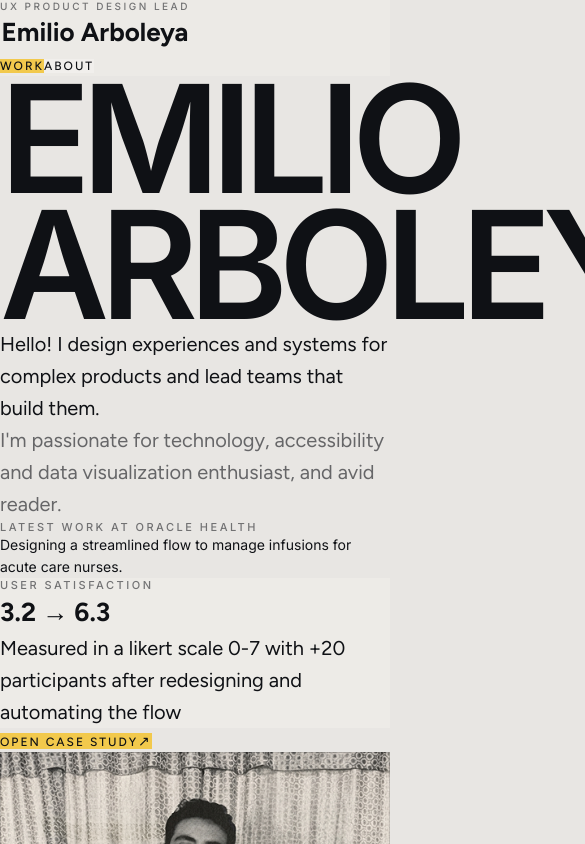
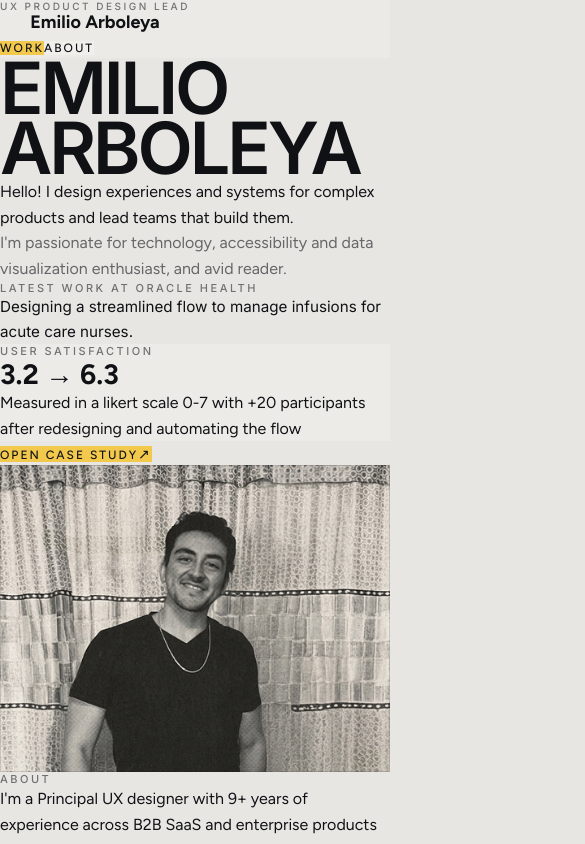
Before and after one commit to tricktrap-design/portfolio, a React (Vite) app: page / in a window 390 px wide. Shown: the top 844 px of the page, 585 px wide, since content can reach past the window. Built offline with nearby package versions, Linux system fonts and the light colour scheme.

Commit message:
Fixed responsive design for tablets and phones

```diff
--- a/src/components/BauhausPortfolioPrototype.tsx
+++ b/src/components/BauhausPortfolioPrototype.tsx
@@ -80,9 +80,9 @@ function HeroInfoCard({
         className="mt-2"
         style={{
           fontFamily: fontStacks.inter,
-          fontSize: "14px",
+          fontSize: "clamp(0.95rem, 1.15vw, 1rem)",
           fontWeight: 400,
-          lineHeight: "22px",
+          lineHeight: "1.6",
           color: colorTokens.text.primary,
         }}
       >
@@ -109,7 +109,7 @@ function Header({
         background: colorTokens.background.header,
       }}
     >
-      <div className="mx-auto flex h-[88px] w-full max-w-[1512px] items-center justify-between gap-4 px-10 py-5">
+      <div className="mx-auto flex min-h-[76px] w-full max-w-[1512px] flex-wrap items-start justify-between gap-x-4 gap-y-3 px-4 py-4 sm:min-h-[88px] sm:items-center sm:px-5 sm:py-5 md:px-8 lg:px-10">
         <button
           aria-label="Go to homepage"
           className="text-left"
@@ -127,10 +127,7 @@ function Header({
           </div>
           <div
             style={{
-              fontFamily: fontStacks.figtree,
-              fontSize: "26px",
-              fontWeight: 700,
-              lineHeight: "40px",
+              ...typeTokens.header.title,
               color: colorTokens.text.primary,
             }}
           >
@@ -138,7 +135,10 @@ function Header({
           </div>
         </button>
 
-        <nav aria-label="Primary" className="flex flex-wrap items-center gap-2">
+        <nav
+          aria-label="Primary"
+          className="flex w-full flex-wrap items-center gap-2 sm:w-auto sm:justify-end"
+        >
           <PortfolioButton
             label="Work"
             onClick={() => onNavigate("home")}
@@ -161,7 +161,7 @@ function Hero({ onOpenCaseStudy }: { onOpenCaseStudy: () => void }) {
       className="relative border-b"
       style={{ borderColor: colorTokens.border.default }}
     >
-      <div className="mx-auto w-full max-w-[1512px] px-5 py-8 md:px-8 lg:px-10 lg:py-[44px] xl:h-[712px]">
+      <div className="mx-auto w-full max-w-[1512px] px-4 py-6 sm:px-5 sm:py-8 md:px-8 lg:px-10 lg:py-[44px] xl:min-h-[712px]">
         <div
           className="absolute inset-y-0 left-[120px] hidden border-l xl:block"
           style={{ borderColor: colorTokens.border.default }}
@@ -175,9 +175,10 @@ function Hero({ onOpenCaseStudy }: { onOpenCaseStudy: () => void }) {
           style={{ borderColor: colorTokens.border.default }}
         />
 
-        <div className="grid h-full gap-8 xl:grid-cols-[912px_480px] xl:gap-10">
+        <div className="grid h-full gap-8 xl:grid-cols-[minmax(0,1.9fr)_minmax(320px,480px)] xl:gap-10">
           <div className="flex h-full flex-col gap-10">
             <div
+              className="max-w-[8ch]"
               style={{
                 ...typeTokens.display.xl,
                 color: colorTokens.text.primary,
@@ -189,7 +190,7 @@ function Hero({ onOpenCaseStudy }: { onOpenCaseStudy: () => void }) {
             </div>
 
             <div
-              className="max-w-[478px]"
+              className="max-w-[34rem]"
               style={{
                 ...typeTokens.body.m,
                 color: colorTokens.text.primary,
@@ -212,20 +213,23 @@ function Hero({ onOpenCaseStudy }: { onOpenCaseStudy: () => void }) {
               </p>
             </div>
 
-            <div className="mt-auto grid w-full gap-4 md:grid-cols-[1fr_0.75fr]" style={{zIndex:"9"}}>
+            <div
+              className="mt-auto grid w-full items-start gap-4 md:grid-cols-[minmax(0,1fr)_minmax(260px,0.75fr)]"
+              style={{ zIndex: "9" }}
+            >
               <HeroInfoCard
                 description={homePageData.hero.latestWork.description}
                 title={homePageData.hero.latestWork.title}
               />
               <MetricCard
-                className="row-span-2"
+                className="md:row-span-2"
                 description={homePageData.hero.satisfaction.description}
                 kpi={homePageData.hero.satisfaction.kpi}
                 tint="plain"
                 title={homePageData.hero.satisfaction.title}
               />
               <PortfolioButton
-                className="self-start"
+                className="w-full justify-center self-start sm:w-fit sm:justify-start"
                 label="open case study"
                 onClick={onOpenCaseStudy}
                 trailingIcon="↗"
@@ -233,9 +237,9 @@ function Hero({ onOpenCaseStudy }: { onOpenCaseStudy: () => void }) {
             </div>
           </div>
 
-          <div className="grid h-full gap-4 xl:grid-rows-[1fr_auto]">
+          <div className="grid h-full gap-4 xl:grid-rows-[minmax(0,1fr)_auto]">
             <div
-              className="relative min-h-[360px] border xl:min-h-0"
+              className="relative min-h-[280px] border sm:min-h-[360px] xl:min-h-0"
               style={{ borderColor: colorTokens.border.default }}
             >
               <img
@@ -244,11 +248,11 @@ function Hero({ onOpenCaseStudy }: { onOpenCaseStudy: () => void }) {
                 src={homePageData.hero.portraitUrl}
               />
               <div
-                className="absolute left-[-13px] top-[-27px] h-[99px] w-[273px] border"
+                className="absolute left-[-13px] top-[-27px] hidden h-[99px] w-[273px] border lg:block"
                 style={{ borderColor: "rgba(15,17,21,0.6)" }}
               />
               <div
-                className="absolute bottom-[72px] right-[-19px] top-[202px] w-[59px]"
+                className="absolute bottom-[72px] right-[-19px] top-[202px] hidden w-[59px] lg:block"
                 style={{ background: "rgba(27,115,189,0.8)" }}
               />
             </div>
--- a/src/components/portfolio/PortfolioComponents.tsx
+++ b/src/components/portfolio/PortfolioComponents.tsx
@@ -125,8 +125,8 @@ export function PortfolioButton({
 }: PortfolioButtonProps) {
   const isGhost = variant === "ghost";
   const classes = joinClasses(
-    "inline-flex w-fit items-center gap-[10px] transition-transform duration-200 ease-[cubic-bezier(0.22,1,0.36,1)] motion-reduce:transform-none motion-reduce:transition-none",
-    isGhost ? "p-2" : "border p-4",
+    "inline-flex w-fit max-w-full items-center gap-[10px] whitespace-normal text-left transition-transform duration-200 ease-[cubic-bezier(0.22,1,0.36,1)] motion-reduce:transform-none motion-reduce:transition-none",
+    isGhost ? "p-2" : "border px-4 py-3 sm:py-4",
     !disabled && "hover:-translate-y-[4px] active:translate-y-0",
     disabled && "cursor-not-allowed opacity-60",
     className
@@ -212,7 +212,7 @@ export function ValueChip({
   return (
     <div
       className={joinClasses(
-        "inline-flex w-fit items-center gap-2 border px-[14px] py-[10px]",
+        "inline-flex max-w-full items-center gap-2 border px-[14px] py-[10px]",
         className
       )}
       style={{
@@ -251,7 +251,10 @@ export function MetricCard({
 }) {
   return (
     <article
-      className={joinClasses("self-start flex flex-col gap-2 border p-4", className)}
+      className={joinClasses(
+        "flex h-full min-w-0 flex-col gap-2 border p-4 sm:p-5",
+        className
+      )}
       style={{
         borderColor: colorTokens.border.default,
         background: cardSurfaces[tint],
@@ -263,9 +266,9 @@ export function MetricCard({
           <p
             style={{
               fontFamily: fontStacks.figtree,
-              fontSize: "26px",
+              fontSize: "clamp(1.75rem, 4vw, 2.25rem)",
               fontWeight: 700,
-              lineHeight: "40px",
+              lineHeight: "1.15",
               color: colorTokens.text.primary,
             }}
           >
@@ -277,16 +280,16 @@ export function MetricCard({
             kpi
               ? {
                   fontFamily: fontStacks.figtree,
-                  fontSize: "20px",
+                  fontSize: "clamp(1rem, 1.5vw, 1.25rem)",
                   fontWeight: 400,
-                  lineHeight: "32px",
+                  lineHeight: "1.6",
                   color: colorTokens.text.primary,
                 }
               : {
                   fontFamily: fontStacks.inter,
-                  fontSize: "14px",
+                  fontSize: "clamp(0.95rem, 1.15vw, 1rem)",
                   fontWeight: 400,
-                  lineHeight: "22px",
+                  lineHeight: "1.6",
                   color: colorTokens.text.primary,
                 }
           }
@@ -333,7 +336,7 @@ export function BulletCard({
 
   return (
     <article
-      className={joinClasses("flex flex-col gap-4 border p-5", className)}
+      className={joinClasses("flex flex-col gap-4 border p-4 sm:p-5", className)}
       style={{
         borderColor:
           variant === "secondary"
@@ -377,7 +380,7 @@ export function OutcomeCard({
 }) {
   return (
     <article
-      className={joinClasses("flex items-start gap-3 border p-4", className)}
+      className={joinClasses("flex items-start gap-3 border p-4 sm:p-5", className)}
       style={{
         borderColor: colorTokens.border.default,
         background: colorTokens.background.base,
@@ -482,7 +485,7 @@ export function CaseStudyItem({
   const content = (
     <>
       <p style={subtleLabelStyle}>{item.index}</p>
-      <div className="flex flex-col gap-[6px] uppercase md:max-w-[480px]">
+      <div className="min-w-0 flex flex-col gap-[6px] uppercase md:max-w-[480px]">
         <h3
           style={{
             ...typeTokens.heading.l,
@@ -524,7 +527,7 @@ export function CaseStudyItem({
   );
 
   const classes = joinClasses(
-    "grid gap-6 border px-5 py-[18px] md:grid-cols-[56px_minmax(0,0.95fr)_minmax(0,1.45fr)_40px] md:items-start",
+    "grid gap-6 border px-4 py-[18px] sm:px-5 md:grid-cols-[56px_minmax(0,0.95fr)_minmax(0,1.45fr)_40px] md:items-start",
     interactive
       ? "w-full text-left transition-transform duration-200 ease-[cubic-bezier(0.22,1,0.36,1)] hover:-translate-y-[4px] active:translate-y-0 motion-reduce:transform-none motion-reduce:transition-none"
       : "",
--- a/src/styles/designTokens.ts
+++ b/src/styles/designTokens.ts
@@ -48,69 +48,69 @@ export const typeTokens = {
   display: {
     xl: {
       fontFamily: fontStacks.inter,
-      fontSize: "150px",
+      fontSize: "clamp(4.5rem, 17vw, 9.375rem)",
       fontWeight: 600,
-      letterSpacing: "-9px",
-      lineHeight: "126px",
+      letterSpacing: "clamp(-0.55rem, -0.8vw, -0.18rem)",
+      lineHeight: "0.84",
       textTransform: "uppercase",
     } satisfies TextToken,
     l: {
       fontFamily: fontStacks.inter,
-      fontSize: "118px",
+      fontSize: "clamp(3.25rem, 12vw, 7.375rem)",
       fontWeight: 600,
-      letterSpacing: "-8.26px",
-      lineHeight: "108px",
+      letterSpacing: "clamp(-0.5rem, -0.72vw, -0.14rem)",
+      lineHeight: "0.9",
       textTransform: "uppercase",
     } satisfies TextToken,
   },
   heading: {
     xl: {
       fontFamily: fontStacks.inter,
-      fontSize: "74px",
+      fontSize: "clamp(2.75rem, 7vw, 4.625rem)",
       fontWeight: 600,
-      letterSpacing: "-3.7px",
-      lineHeight: "68px",
+      letterSpacing: "clamp(-0.2rem, -0.35vw, -0.08rem)",
+      lineHeight: "0.92",
       textTransform: "uppercase",
     } satisfies TextToken,
     l: {
       fontFamily: fontStacks.inter,
-      fontSize: "42px",
+      fontSize: "clamp(2rem, 5vw, 2.625rem)",
       fontWeight: 600,
-      letterSpacing: "-1.68px",
-      lineHeight: "42px",
+      letterSpacing: "clamp(-0.12rem, -0.18vw, -0.05rem)",
+      lineHeight: "0.98",
       textTransform: "uppercase",
     } satisfies TextToken,
   },
   body: {
     xl: {
       fontFamily: fontStacks.inter,
-      fontSize: "34px",
+      fontSize: "clamp(1.5rem, 3vw, 2.125rem)",
       fontWeight: 400,
-      lineHeight: "46px",
+      lineHeight: "1.35",
     } satisfies TextToken,
     l: {
       fontFamily: fontStacks.figtree,
-      fontSize: "26px",
+      fontSize: "clamp(1.125rem, 2.1vw, 1.625rem)",
       fontWeight: 400,
-      lineHeight: "40px",
+      lineHeight: "1.5",
     } satisfies TextToken,
     m: {
       fontFamily: fontStacks.figtree,
-      fontSize: "20px",
+      fontSize: "clamp(1rem, 1.4vw, 1.25rem)",
       fontWeight: 400,
-      lineHeight: "32px",
+      lineHeight: "1.6",
     } satisfies TextToken,
     s: {
       fontFamily: fontStacks.figtree,
-      fontSize: "16px",
+      fontSize: "clamp(0.95rem, 1.15vw, 1rem)",
       fontWeight: 400,
-      lineHeight: "26px",
+      lineHeight: "1.6",
     } satisfies TextToken,
     xs: {
       fontFamily: fontStacks.figtree,
-      fontSize: "14px",
+      fontSize: "clamp(0.875rem, 1vw, 0.9rem)",
       fontWeight: 400,
-      lineHeight: "18px",
+      lineHeight: "1.45",
     } satisfies TextToken,
   },
   label: {
@@ -152,9 +152,9 @@ export const typeTokens = {
   header: {
     title: {
       fontFamily: fontStacks.figtree,
-      fontSize: "26px",
+      fontSize: "clamp(1.125rem, 2.4vw, 1.625rem)",
       fontWeight: 700,
-      lineHeight: "40px",
+      lineHeight: "1.2",
     } satisfies TextToken,
   },
 } as const;
```
